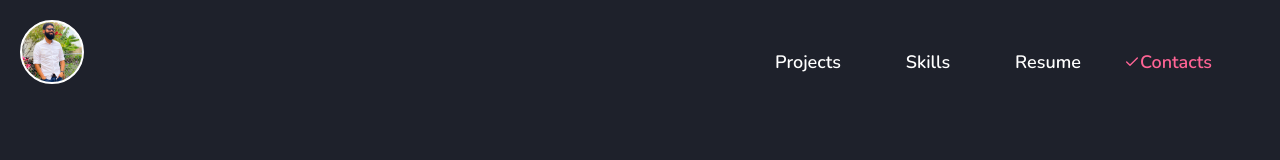
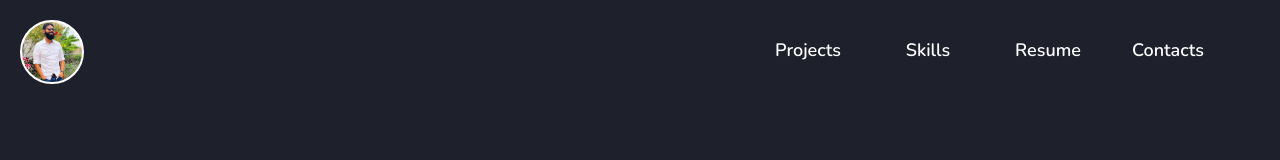
Before and after one commit to zerico007/profile, a React (Create React App) app: page /profile/contacts in a window 1280 px wide. Shown: the top 160 px of the page. Built offline with nearby package versions, Linux system fonts and the light colour scheme.

Commit message:
improvements

```diff
--- a/src/App.tsx
+++ b/src/App.tsx
@@ -2,8 +2,7 @@ import { ReactElement, Suspense } from "react";
 import "animate.css/animate.min.css";
 import { AnimationOnScroll } from "react-animation-on-scroll";
 import styled from "@emotion/styled";
-// import { Routes, Route } from "react-router-dom";
-// import routes from "./routes";
+
 import {
   NavBar,
   UpButton,
@@ -27,16 +26,18 @@ const ContainerDiv = styled.div`
 const AnimationBox = ({
   title,
   children,
+  background,
   ...rest
 }: {
   title: string;
   children: ReactElement;
+  background: string;
   animateIn: string;
   duration: number;
 }) => {
   const { animateIn, duration } = rest;
   return (
-    <div className={title} style={{ padding: "200px 0" }}>
+    <div className={title} style={{ padding: "200px 0", background }}>
       <AnimationOnScroll animateIn={animateIn} duration={duration}>
         <h1
           style={{
@@ -60,21 +61,25 @@ const elements = [
     title: "Projects",
     component: <Projects />,
     animation: "animate__bounceInLeft",
+    background: "#5B676D",
   },
   {
     title: "Skills",
     component: <Skills />,
     animation: "animate__fadeInTopLeft",
+    background: "#848689",
   },
   {
     title: "Resume",
     component: <Resume />,
     animation: "animate__rotateInUpRight",
+    background: "#2A3439",
   },
   {
     title: "Contacts",
     component: <Contacts />,
     animation: "animate__lightSpeedInLeft",
+    background: "#1e212b",
   },
 ];
 
@@ -85,16 +90,12 @@ function App(): ReactElement {
         <NavBar />
         <UpButton />
         <Suspense fallback={<div>Loading...</div>}>
-          {/* <Routes>
-            {routes.map(({ element, path }) => (
-              <Route key={path} path={path} element={element} />
-            ))}
-          </Routes> */}
           <Home />
-          {elements.map(({ title, component, animation }) => (
+          {elements.map(({ title, component, animation, background }) => (
             <AnimationBox
               key={title}
               title={title}
+              background={background}
               animateIn={animation}
               duration={1}
             >
--- a/src/components/NavBar.tsx
+++ b/src/components/NavBar.tsx
@@ -1,7 +1,6 @@
 import { useRef, useState, useEffect, ReactElement } from "react";
 import { useNavigate, useLocation } from "react-router";
 import styled from "@emotion/styled";
-import { Check } from "react-feather";
 import profilePic from "../assets/profilePic.jpg";
 import { useAppContext } from "../context/appContext";
 
@@ -61,22 +60,23 @@ const NavButtonsDiv = styled.div`
 
 const NavButton = styled.div<NavDivButtonProps>`
   width: ${(props) => (props.mobileSite ? "100%" : "120px")};
-  height: ${(props) => (props.mobileSite ? "2rem" : "60px")};
+  height: ${(props) => (props.mobileSite ? "2rem" : "36px")};
   font-weight: bold;
   display: flex;
   align-items: center;
   justify-content: center;
   background: transparent;
   border: none;
-  border-radius: 6px;
   font-size: ${(props) => (props.mobileSite ? "24px" : "18px")};
-  color: ${(props) => (props.selected ? "#FF6495" : "white")};
+  color: #fff;
   transition: all 0.3s ease-in-out;
   cursor: pointer;
+  border-bottom: 2px solid transparent;
+
   &:hover {
-    color: #ff6495;
-    transform: scale(1.2);
+    border-bottom: 2px solid #fff;
   }
+
   margin-top: ${(props) => (props.mobileSite ? "45px" : "0")};
   margin-left: ${(props) => (props.mobileSite ? "auto" : "0")};
   text-align: center;
@@ -171,7 +171,6 @@ const NavBar = (): ReactElement => {
                   scrollToElement(name);
                 }}
               >
-                {currentPath === path && <Check size={16} />}
                 {name}
               </NavButton>
             ))}
@@ -208,7 +207,6 @@ const NavBar = (): ReactElement => {
                 scrollToElement(name);
               }}
             >
-              {currentPath === path && <Check size={16} />}
               {name}
             </NavButton>
           ))}
```
Also changed, not shown: src/assets/resume.jpg, 1 other file (tests, documents, lock files or other folders).
